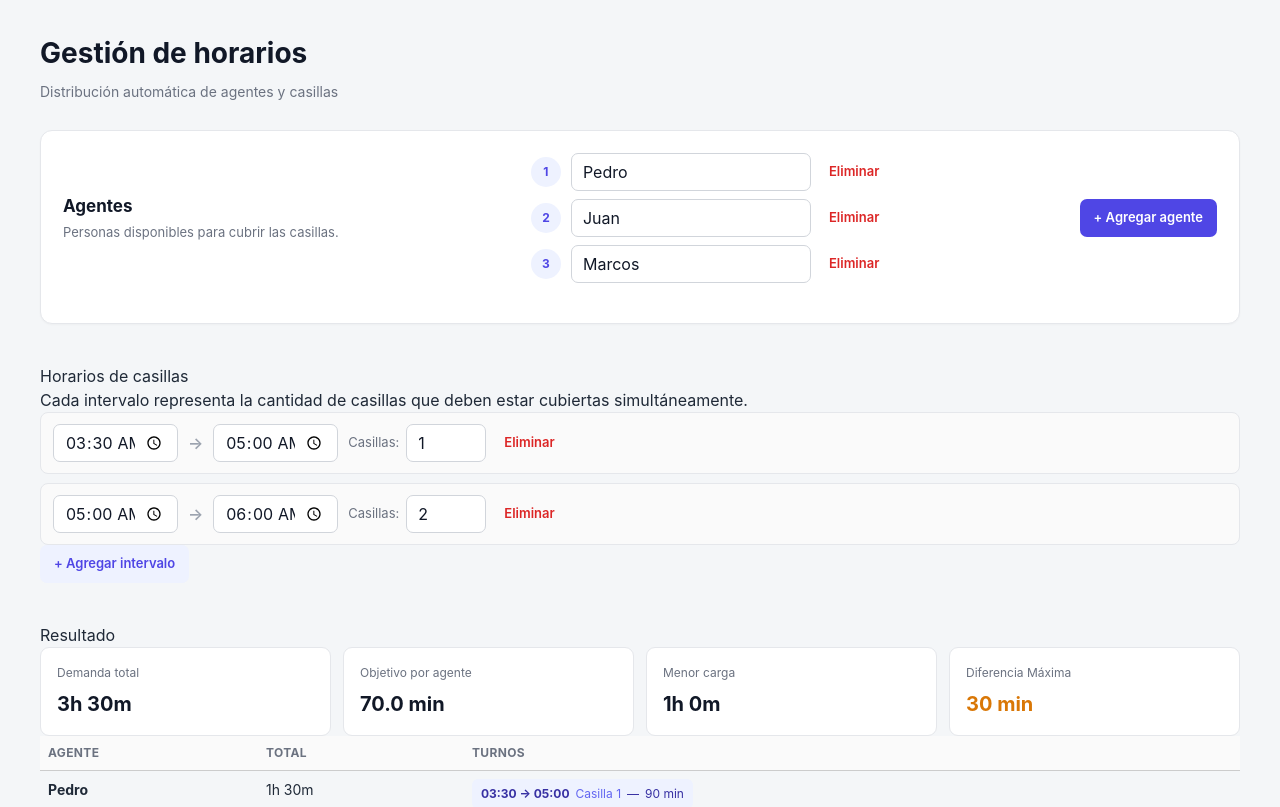
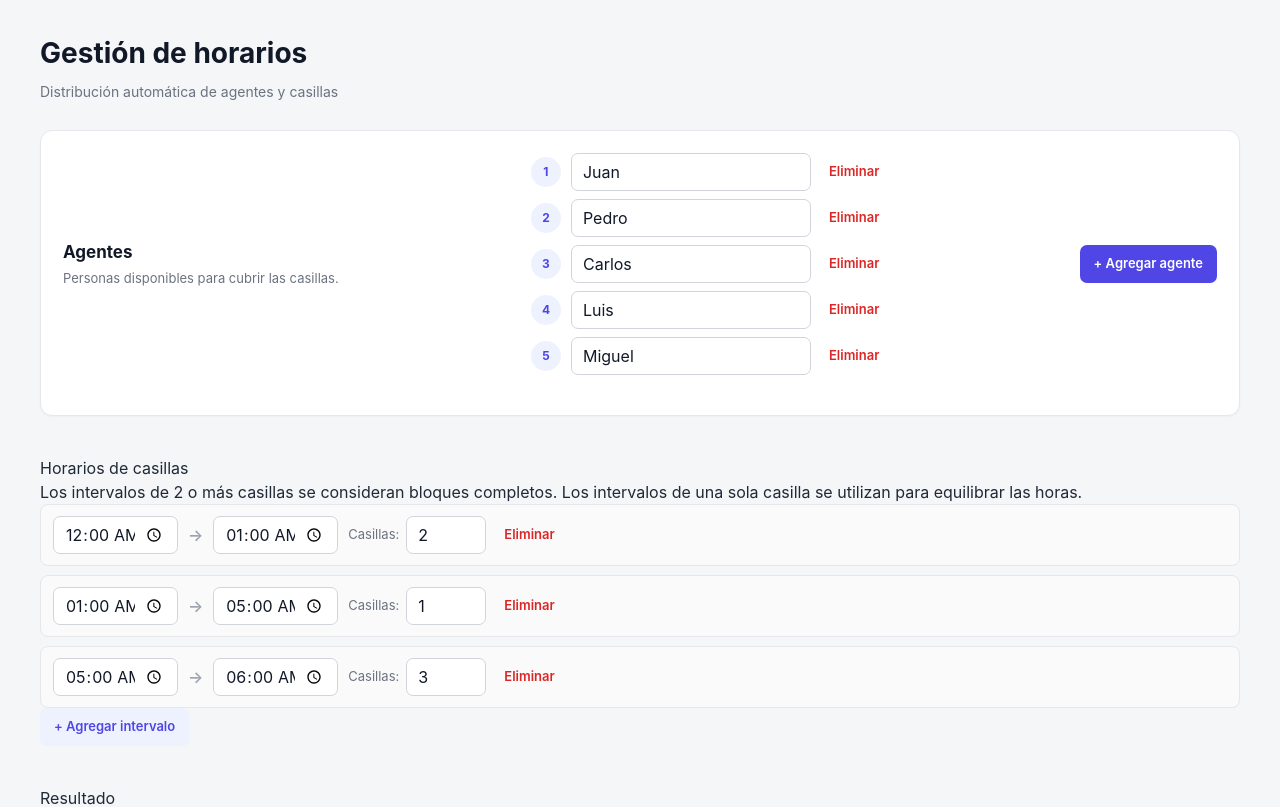
Before and after one commit to axelemanuel23/reservas, a React (Create React App) app: page / in a window 1280 px wide. Shown: the top 807 px of the page. Built offline with nearby package versions, Linux system fonts and the light colour scheme.

Commit message:
Update App.js

```diff
--- a/src/App.js
+++ b/src/App.js
@@ -1,25 +1,18 @@
 import { useMemo, useState } from "react";
-import "./App.css";
+import './App.css';
 
 const INITIAL_AGENTS = [
-  { id: 1, name: "Pedro" },
-  { id: 2, name: "Juan" },
-  { id: 3, name: "Marcos" },
+  { id: 1, name: "Juan" },
+  { id: 2, name: "Pedro" },
+  { id: 3, name: "Carlos" },
+  { id: 4, name: "Luis" },
+  { id: 5, name: "Miguel" },
 ];
 
 const INITIAL_DEMAND = [
-  {
-    id: 1,
-    start: "03:30",
-    end: "05:00",
-    booths: 1,
-  },
-  {
-    id: 2,
-    start: "05:00",
-    end: "06:00",
-    booths: 2,
-  },
+  { id: 1, start: "00:00", end: "01:00", booths: 2 },
+  { id: 2, start: "01:00", end: "05:00", booths: 1 },
+  { id: 3, start: "05:00", end: "06:00", booths: 3 },
 ];
 
 // =========================================================
@@ -27,21 +20,16 @@ const INITIAL_DEMAND = [
 // =========================================================
 
 function timeToMinutes(time) {
-  const [hours, minutes] = time
-    .split(":")
-    .map(Number);
-
+  const [hours, minutes] = time.split(":").map(Number);
   return hours * 60 + minutes;
 }
 
 function minutesToTime(minutes) {
-  const safeMinutes = Math.round(minutes);
-
-  const hours = Math.floor(safeMinutes / 60)
+  const hours = Math.floor(minutes / 60)
     .toString()
     .padStart(2, "0");
 
-  const mins = (safeMinutes % 60)
+  const mins = (minutes % 60)
     .toString()
     .padStart(2, "0");
 
@@ -68,10 +56,6 @@ function validateDemand(agents, demand) {
     return "Debe existir al menos un agente.";
   }
 
-  if (demand.length === 0) {
-    return "Debe existir al menos un intervalo de demanda.";
-  }
-
   for (const item of demand) {
     const start = timeToMinutes(item.start);
     const end = timeToMinutes(item.end);
@@ -93,11 +77,8 @@ function validateDemand(agents, demand) {
     }
   }
 
-  /*
-   * Los intervalos representan demanda absoluta.
-   * Por eso no permitimos superposición.
-   */
-
+  // Los intervalos representan demanda absoluta,
+  // por lo tanto no permitimos superposición.
   const sorted = [...demand].sort(
     (a, b) =>
       timeToMinutes(a.start) -
@@ -126,7 +107,7 @@ function validateDemand(agents, demand) {
 }
 
 // =========================================================
-// CALCULAR DEMANDA TOTAL
+// CARGA TOTAL
 // =========================================================
 
 function calculateTotalWork(demand) {
@@ -155,9 +136,8 @@ function addAssignment(
     ];
 
   /*
-   * Si el nuevo bloque es inmediatamente
-   * posterior al anterior y corresponde
-   * a la misma casilla, los unificamos.
+    Si el nuevo turno es inmediatamente posterior
+    y pertenece a la misma casilla, lo unimos.
   */
 
   if (
@@ -179,19 +159,25 @@ function addAssignment(
 }
 
 // =========================================================
-// SELECCIONAR AGENTES
+// SELECCIONAR AGENTES PARA UN BLOQUE FIJO
 // =========================================================
 
-function selectAgentsForInterval(
+function selectAgentsForFixedBlock(
   agents,
-  booths
+  quantity,
+  duration
 ) {
   /*
-   * Elegimos los agentes que tienen
-   * menos minutos acumulados.
-   *
-   * En caso de empate utilizamos el ID
-   * para mantener un resultado estable.
+    Para una demanda de 2 o más casillas:
+
+        00:00 → 01:00
+        2 casillas
+
+    elegimos 2 agentes y ambos hacen la hora completa.
+
+    La prioridad es:
+    1. Menor cantidad de minutos acumulados.
+    2. ID como desempate estable.
   */
 
   return [...agents]
@@ -202,7 +188,194 @@ function selectAgentsForInterval(
 
       return a.id - b.id;
     })
-    .slice(0, booths);
+    .slice(0, quantity);
+}
+
+// =========================================================
+// CALCULAR OBJETIVOS FINALES
+// =========================================================
+
+function calculateFinalTargets(
+  agents,
+  flexibleMinutes,
+  totalWork
+) {
+  /*
+    Tenemos las horas que ya fueron asignadas por
+    bloques fijos.
+
+    Ahora distribuimos los minutos flexibles intentando
+    igualar la carga final.
+
+    Ejemplo:
+
+        A = 60
+        B = 60
+        C = 60
+        D = 60
+        E = 0
+
+    Si quedan 240 minutos flexibles:
+
+        E recibe 96
+        A/B/C/D reciben 36
+
+    Resultado:
+
+        todos = 96
+  */
+
+  const targets = agents.map((agent) => ({
+    id: agent.id,
+    target: agent.minutes,
+  }));
+
+  let remaining = flexibleMinutes;
+
+  while (remaining > 0) {
+    targets.sort((a, b) => {
+      if (a.target !== b.target) {
+        return a.target - b.target;
+      }
+
+      return a.id - b.id;
+    });
+
+    targets[0].target += 1;
+    remaining--;
+  }
+
+  return targets;
+}
+
+// =========================================================
+// ASIGNAR INTERVALO DE UNA SOLA CASILLA
+// =========================================================
+
+function assignFlexibleInterval(
+  agents,
+  interval,
+  targets
+) {
+  let current = timeToMinutes(interval.start);
+  const end = timeToMinutes(interval.end);
+
+  /*
+    Esta función trabaja en minutos reales.
+
+    NO utiliza slots de 5 minutos.
+
+    Por eso puede producir:
+
+        01:00 → 01:48
+        01:48 → 02:36
+
+    etc.
+  */
+
+  while (current < end) {
+    const remainingInterval = end - current;
+
+    /*
+      Cuánto le falta a cada agente para llegar
+      a su objetivo.
+    */
+    const currentTime = current;
+
+    const candidates = agents
+      .map((agent) => {
+        const target =
+          targets.find(
+            (item) => item.id === agent.id
+          ).target;
+
+        return {
+          agent,
+          target,
+          remaining:
+            target - agent.minutes,
+        };
+      })
+      .sort((a, b) => {
+        /*
+          Primero el que más necesita minutos.
+        */
+
+        if (a.remaining !== b.remaining) {
+          return b.remaining - a.remaining;
+        }
+
+        /*
+          Si están empatados, preferimos continuar
+          con el mismo agente si estaba trabajando.
+        */
+
+        const aLast =
+          a.agent.assignments[
+            a.agent.assignments.length - 1
+          ];
+
+        const bLast =
+          b.agent.assignments[
+            b.agent.assignments.length - 1
+          ];
+
+        const aContinuity =
+          aLast && aLast.end === currentTime ? 1 : 0;
+
+        const bContinuity =
+          bLast && bLast.end === currentTime ? 1 : 0;
+
+        if (aContinuity !== bContinuity) {
+          return bContinuity - aContinuity;
+        }
+
+        return a.agent.id - b.agent.id;
+      });
+
+    const selected = candidates[0];
+
+    if (!selected) {
+      break;
+    }
+
+    /*
+      Si todos ya llegaron al objetivo, buscamos al que
+      tenga menor carga para absorber el sobrante.
+    */
+
+    let duration;
+
+    if (selected.remaining > 0) {
+      duration = Math.min(
+        selected.remaining,
+        remainingInterval
+      );
+    } else {
+      const lowest = [...agents].sort(
+        (a, b) => a.minutes - b.minutes
+      )[0];
+
+      selected.agent = lowest;
+
+      duration = remainingInterval;
+    }
+
+    if (duration <= 0) {
+      break;
+    }
+
+    addAssignment(
+      selected.agent,
+      current,
+      current + duration,
+      1
+    );
+
+    selected.agent.minutes += duration;
+
+    current += duration;
+  }
 }
 
 // =========================================================
@@ -213,10 +386,6 @@ function generateSchedule(
   agentsInput,
   demand
 ) {
-  // -------------------------------------------------------
-  // VALIDACIÓN
-  // -------------------------------------------------------
-
   const error = validateDemand(
     agentsInput,
     demand
@@ -230,21 +399,11 @@ function generateSchedule(
     };
   }
 
-  // -------------------------------------------------------
-  // CREAR ESTADO INTERNO DE LOS AGENTES
-  // -------------------------------------------------------
-
-  const agents = agentsInput.map(
-    (agent) => ({
+  const agents = agentsInput.map((agent) => ({
     ...agent,
     minutes: 0,
     assignments: [],
-    })
-  );
-
-  // -------------------------------------------------------
-  // ORDENAR DEMANDA CRONOLÓGICAMENTE
-  // -------------------------------------------------------
+  }));
 
   const sortedDemand = [...demand].sort(
     (a, b) =>
@@ -252,49 +411,45 @@ function generateSchedule(
       timeToMinutes(b.start)
   );
 
-  // -------------------------------------------------------
-  // CALCULAR DEMANDA TOTAL
-  // -------------------------------------------------------
+  const totalWork =
+    calculateTotalWork(sortedDemand);
 
-  const totalWork =
-    calculateTotalWork(
-      sortedDemand
+  /*
+    -----------------------------------------------------
+    PASO 1
+    -----------------------------------------------------
+
+    Asignamos primero los bloques de 2 o más casillas.
+
+    Ejemplo:
+
+        00–01 → 2
+        05–06 → 3
+
+    Estos bloques NO se dividen.
+  */
+
+  const fixedIntervals = sortedDemand.filter(
+    (item) => item.booths >= 2
   );
 
-  // -------------------------------------------------------
-  // ASIGNACIÓN
-  // -------------------------------------------------------
-
-  for (const interval of sortedDemand) {
-    const start =
-      timeToMinutes(
+  for (const interval of fixedIntervals) {
+    const start = timeToMinutes(
       interval.start
     );
 
-    const end =
-      timeToMinutes(
+    const end = timeToMinutes(
       interval.end
     );
 
-    const duration =
-      end - start;
-
-    /*
-     * Seleccionamos tantos agentes
-     * como casillas tenga el intervalo.
-     *
-     * Siempre elegimos primero
-     * a los agentes con menor carga.
-     */
-
-    const selectedAgents =
-      selectAgentsForInterval(
+    const selected =
+      selectAgentsForFixedBlock(
         agents,
-        interval.booths
+        interval.booths,
+        end - start
       );
 
-    selectedAgents.forEach(
-      (agent, index) => {
+    selected.forEach((agent, index) => {
       addAssignment(
         agent,
         start,
@@ -302,36 +457,92 @@ function generateSchedule(
         index + 1
       );
 
-        agent.minutes +=
-          duration;
+      agent.minutes += end - start;
+    });
   }
+
+  /*
+    -----------------------------------------------------
+    PASO 2
+    -----------------------------------------------------
+
+    Calculamos cuánto tiempo queda en intervalos
+    de una sola casilla.
+  */
+
+  const flexibleIntervals =
+    sortedDemand.filter(
+      (item) => item.booths === 1
+    );
+
+  const flexibleMinutes =
+    flexibleIntervals.reduce(
+      (total, interval) => {
+        return (
+          total +
+          timeToMinutes(interval.end) -
+          timeToMinutes(interval.start)
+        );
+      },
+      0
+    );
+
+  /*
+    -----------------------------------------------------
+    PASO 3
+    -----------------------------------------------------
+
+    Calculamos el objetivo final de cada agente.
+
+    Esto tiene en cuenta los bloques fijos que ya
+    asignamos.
+  */
+
+  const targets = calculateFinalTargets(
+    agents,
+    flexibleMinutes,
+    totalWork
+  );
+
+  /*
+    -----------------------------------------------------
+    PASO 4
+    -----------------------------------------------------
+
+    Ahora utilizamos las horas de una sola casilla
+    como "espacio flexible" para igualar las cargas.
+
+    Es aquí donde pueden aparecer minutos arbitrarios:
+
+        48 min
+        36 min
+        17 min
+        etc.
+  */
+
+  for (const interval of flexibleIntervals) {
+    assignFlexibleInterval(
+      agents,
+      interval,
+      targets
     );
   }
 
-  // -------------------------------------------------------
-  // ESTADÍSTICAS
-  // -------------------------------------------------------
+  /*
+    -----------------------------------------------------
+    RESULTADO
+    -----------------------------------------------------
+  */
 
-  const loads =
-    agents.map(
+  const loads = agents.map(
     (agent) => agent.minutes
   );
 
-  const minMinutes =
-    Math.min(...loads);
-
-  const maxMinutes =
-    Math.max(...loads);
+  const minMinutes = Math.min(...loads);
+  const maxMinutes = Math.max(...loads);
 
   const target =
     totalWork / agents.length;
-
-  const difference =
-    maxMinutes - minMinutes;
-
-  // -------------------------------------------------------
-  // RESULTADO
-  // -------------------------------------------------------
 
   return {
     error: null,
@@ -343,7 +554,8 @@ function generateSchedule(
       target,
       minMinutes,
       maxMinutes,
-      difference,
+      difference:
+        maxMinutes - minMinutes,
     },
   };
 }
@@ -366,17 +578,15 @@ export default function App() {
     );
   }, [agents, demand]);
 
-  // =======================================================
+  // -------------------------------------------------------
   // AGENTES
-  // =======================================================
+  // -------------------------------------------------------
 
   function addAgent() {
     const nextId =
       Math.max(
         0,
-        ...agents.map(
-          (agent) => agent.id
-        )
+        ...agents.map((agent) => agent.id)
       ) + 1;
 
     setAgents([
@@ -396,33 +606,25 @@ export default function App() {
     );
   }
 
-  function updateAgent(
-    id,
-    name
-  ) {
+  function updateAgent(id, name) {
     setAgents(
       agents.map((agent) =>
         agent.id === id
-          ? {
-              ...agent,
-              name,
-            }
+          ? { ...agent, name }
           : agent
       )
     );
   }
 
-  // =======================================================
+  // -------------------------------------------------------
   // DEMANDA
-  // =======================================================
+  // -------------------------------------------------------
 
   function addDemand() {
     const nextId =
       Math.max(
         0,
-        ...demand.map(
-          (item) => item.id
-        )
+        ...demand.map((item) => item.id)
       ) + 1;
 
     setDemand([
@@ -464,29 +666,17 @@ export default function App() {
     );
   }
 
-  // =======================================================
+  // -------------------------------------------------------
   // RENDER
-  // =======================================================
+  // -------------------------------------------------------
 
   return (
     <div className="app">
       <div className="container">
-
-        {/* ================================================= */}
-        {/* HEADER */}
-        {/* ================================================= */}
-
         <header className="header">
-          <h1>
-            Gestión de horarios
-          </h1>
-
-          <p>
-            Distribución automática de
-            agentes y casillas
-          </p>
+          <h1>Gestión de horarios</h1>
+          <p>Distribución automática de agentes y casillas</p>
     </header>
-
       {/* ================================================= */}
       {/* AGENTES */}
       {/* ================================================= */}
@@ -494,19 +684,11 @@ export default function App() {
       <section className="card">
         <div className="card-header">
           <div>
-              <h2 className="card-title">
-                Agentes
-              </h2>
-
-              <p className="card-description">
-                Personas disponibles para
-                cubrir las casillas.
-              </p>
+            <h2 className="card-title">Agentes</h2>
+            <p className="card-description">Personas disponibles para cubrir las casillas.</p>
           </div>
-
         <div className="agent-list">
-              {agents.map(
-                (agent) => (
+        {agents.map((agent) => (
           <div
             key={agent.id}
             className="agent-row"
@@ -514,12 +696,9 @@ export default function App() {
               <div className="agent-number">
                 {agent.id}
               </div>
-
             <input
               className="input input-name"
-                      value={
-                        agent.name
-                      }
+              value={agent.name}
               onChange={(event) =>
                 updateAgent(
                   agent.id,
@@ -531,22 +710,18 @@ export default function App() {
             <button
               className="button button-danger"
               onClick={() =>
-                        removeAgent(
-                          agent.id
-                        )
+                removeAgent(agent.id)
               }
             >
               Eliminar
             </button>
           </div>
-                )
-              )}
+        ))}
         </div>
 
         <button
           className="button button-primary"
-              onClick={addAgent}
-            >
+          onClick={addAgent}>
           + Agregar agente
         </button>
         </div>
@@ -566,14 +741,13 @@ export default function App() {
         </h2>
 
         <p>
-            Cada intervalo representa la
-            cantidad de casillas que deben
-            estar cubiertas simultáneamente.
+          Los intervalos de 2 o más casillas
+          se consideran bloques completos.
+          Los intervalos de una sola casilla
+          se utilizan para equilibrar las horas.
         </p>
-
         <div className="demand-list">
-            {demand.map(
-              (item) => (
+        {demand.map((item) => (
           <div
             key={item.id}
             className="demand-row"
@@ -581,12 +755,8 @@ export default function App() {
             <input
               className="input input-time"
               type="time"
-                    value={
-                      item.start
-                    }
-                    onChange={(
-                      event
-                    ) =>
+              value={item.start}
+              onChange={(event) =>
                 updateDemand(
                   item.id,
                   "start",
@@ -595,19 +765,13 @@ export default function App() {
               }
             />
 
-                  <span className="time-arrow">
-                    →
-                  </span>
+            <span className="time-arrow">→</span>
 
             <input
               className="input input-time"
               type="time"
-                    value={
-                      item.end
-                    }
-                    onChange={(
-                      event
-                    ) =>
+              value={item.end}
+              onChange={(event) =>
                 updateDemand(
                   item.id,
                   "end",
@@ -625,12 +789,8 @@ export default function App() {
                 className="input input-number"
                 type="number"
                 min="1"
-                      value={
-                        item.booths
-                      }
-                      onChange={(
-                        event
-                      ) =>
+                value={item.booths}
+                onChange={(event) =>
                   updateDemand(
                     item.id,
                     "booths",
@@ -643,22 +803,18 @@ export default function App() {
             <button
               className="button button-danger"
               onClick={() =>
-                      removeDemand(
-                        item.id
-                      )
+                removeDemand(item.id)
               }
             >
               Eliminar
             </button>
           </div>
-              )
-            )}
+        ))}
         </div>
 
         <button
           className="button button-secondary"
-            onClick={addDemand}
-          >
+          onClick={addDemand}>
           + Agregar intervalo
         </button>
       </section>
@@ -668,7 +824,9 @@ export default function App() {
       {/* ================================================= */}
 
       {result.error && (
-          <div className="error">
+        <div
+          className="error"
+        >
           {result.error}
         </div>
       )}
@@ -683,15 +841,9 @@ export default function App() {
             marginTop: 40,
           }}
         >
-            <h2>
-              Resultado
-            </h2>
+          <h2>Resultado</h2>
 
-            {/* ============================================= */}
-            {/* ESTADÍSTICAS */}
-            {/* ============================================= */}
-
-            <div className="stats">
+          <div className="stats" >
             <div className="stat">
               <div className="stat-label">
                 Demanda total
@@ -722,7 +874,7 @@ export default function App() {
                 Menor carga
               </div>
 
-                <div className="stat-value">
+              <div className="stat-value" >
                 {formatMinutes(
                   result.stats.minMinutes
                 )}
@@ -734,35 +886,26 @@ export default function App() {
                 Diferencia Máxima
               </div>
 
-                <div
-                  className={`stat-value ${
-                    result.stats.difference <=
-                    1
+              <div className={`stat-value ${
+                result.stats.difference <= 1
                 ? "good"
                 : "warning"
-                  }`}
-                >
-                  {
-                    result.stats
-                      .difference
-                  }{" "}
-                  min
+                }`}>
+                {result.stats.difference} min
               </div>
             </div>
           </div>
 
-            {/* ============================================= */}
+          {/* ================================================= */}
           {/* TABLA */}
-            {/* ============================================= */}
-
+          {/* ================================================= */}
           <div className="table-wrapper">
           <table className="schedule-table">
             <thead>
               <tr>
                 <th
                   style={{
-                        textAlign:
-                          "left",
+                    textAlign: "left",
                     padding: 8,
                     borderBottom:
                       "1px solid #ccc",
@@ -773,8 +916,7 @@ export default function App() {
 
                 <th
                   style={{
-                        textAlign:
-                          "left",
+                    textAlign: "left",
                     padding: 8,
                     borderBottom:
                       "1px solid #ccc",
@@ -785,8 +927,7 @@ export default function App() {
 
                 <th
                   style={{
-                        textAlign:
-                          "left",
+                    textAlign: "left",
                     padding: 8,
                     borderBottom:
                       "1px solid #ccc",
@@ -800,11 +941,7 @@ export default function App() {
             <tbody>
               {result.schedule.map(
                 (agent) => (
-                      <tr
-                        key={
-                          agent.id
-                        }
-                      >
+                  <tr key={agent.id}>
                     <td
                       style={{
                         padding: 8,
@@ -813,9 +950,7 @@ export default function App() {
                       }}
                     >
                       <strong>
-                            {
-                              agent.name
-                            }
+                        {agent.name}
                       </strong>
                     </td>
 
@@ -842,37 +977,25 @@ export default function App() {
                           index
                         ) => (
                           <div
-                                key={
-                                  index
-                                }
+                            key={index}
                             className="assignment"
                           >
                             <span className="assignment-time">
                             {minutesToTime(
                               assignment.start
                             )}
-
                             {" → "}
-
                             {minutesToTime(
                               assignment.end
                             )}
                             </span>
-
                             <span className="assignment-booth">
-                                  Casilla{" "}
-                                  {
-                                    assignment.booth
-                                  }
+                            Casilla {assignment.booth}
                             </span>
-
                             {" — "}
 
                             <span>
-                                  {
-                                    assignment.minutes
-                                  }{" "}
-                                  min
+                            {assignment.minutes} min
                             </span>
                           </div>
                         )
```
Lines whose indentation alone changed are shown as unchanged.
